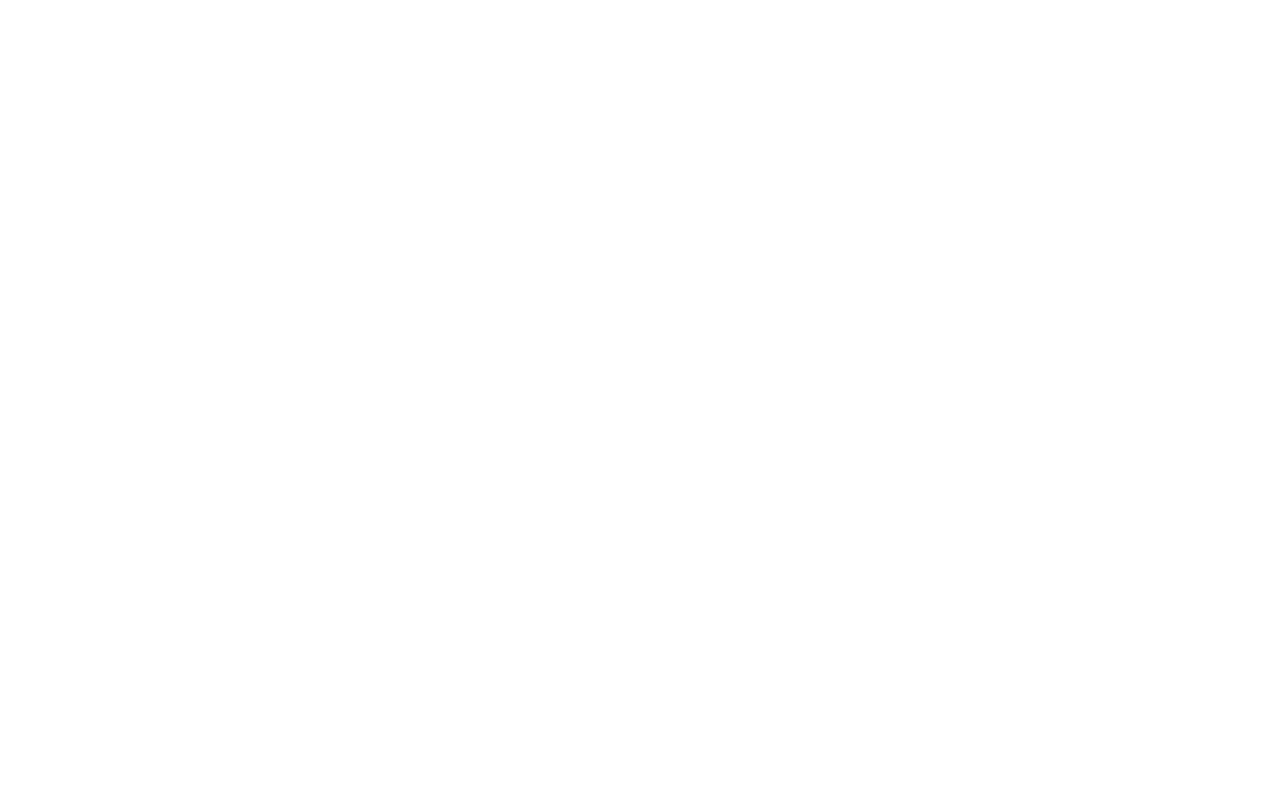
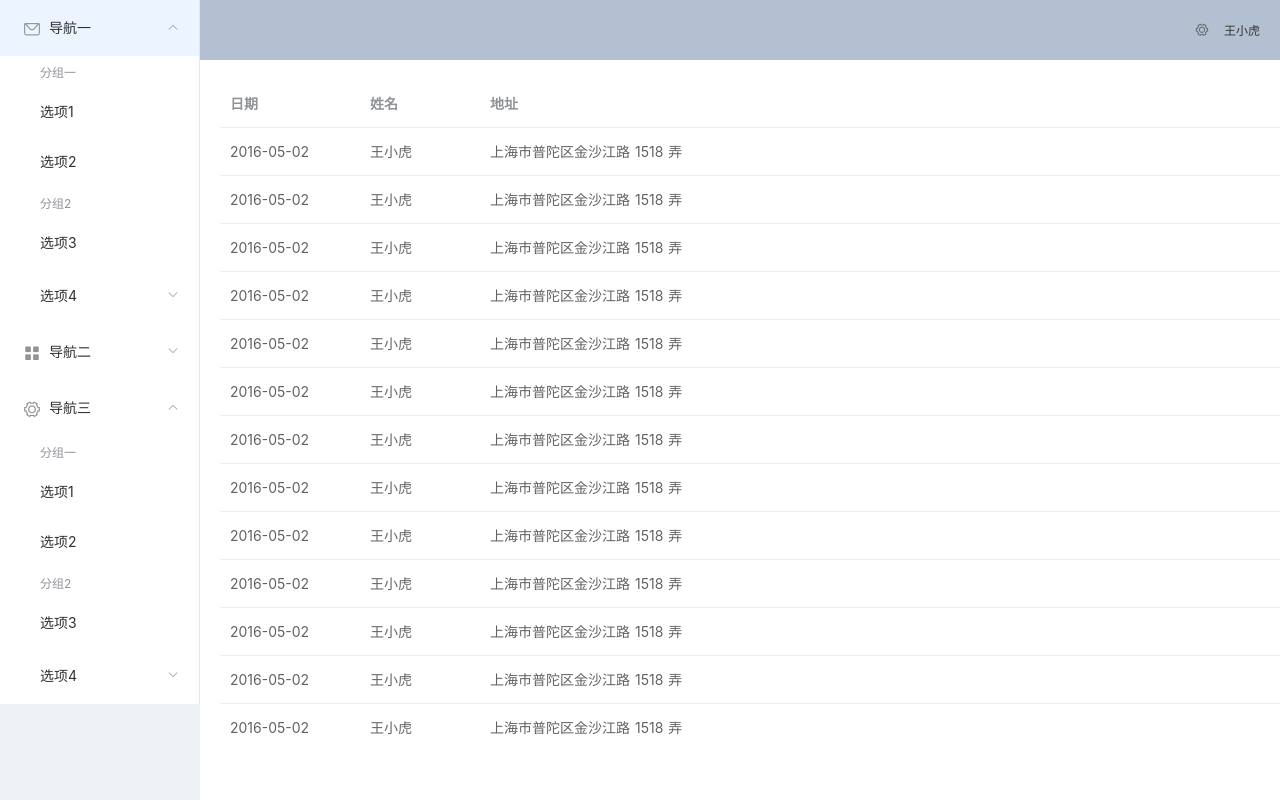
Before and after one commit to MShineRay/element-ui-builder, a Nuxt app: page / in a window 1280 px wide. Built offline with nearby package versions, Linux system fonts and the light colour scheme.

Commit message:
u--首页布局

```diff
--- /dev/null
+++ b/layouts/app-header.vue
@@ -0,0 +1,86 @@
+<template>
+  <el-header style="text-align: right; font-size: 12px">
+    <el-dropdown>
+      <i class="el-icon-setting" style="margin-right: 15px"></i>
+      <el-dropdown-menu slot="dropdown">
+        <el-dropdown-item>查看</el-dropdown-item>
+        <el-dropdown-item>新增</el-dropdown-item>
+        <el-dropdown-item>删除</el-dropdown-item>
+      </el-dropdown-menu>
+    </el-dropdown>
+    <span>王小虎</span>
+  </el-header>
+</template>
+
+<script>
+  export default {
+    data() {
+      const item = {
+        date: '2016-05-02',
+        name: '王小虎',
+        address: '上海市普陀区金沙江路 1518 弄'
+      };
+      return {
+        tableData: Array(20).fill(item)
+      }
+    }
+  };
+</script>
+
+<style>
+/*html {*/
+  /*font-family: 'Source Sans Pro', -apple-system, BlinkMacSystemFont, 'Segoe UI',*/
+    /*Roboto, 'Helvetica Neue', Arial, sans-serif;*/
+  /*font-size: 16px;*/
+  /*word-spacing: 1px;*/
+  /*-ms-text-size-adjust: 100%;*/
+  /*-webkit-text-size-adjust: 100%;*/
+  /*-moz-osx-font-smoothing: grayscale;*/
+  /*-webkit-font-smoothing: antialiased;*/
+  /*box-sizing: border-box;*/
+/*}*/
+
+/**,*/
+/**:before,*/
+/**:after {*/
+  /*box-sizing: border-box;*/
+  /*margin: 0;*/
+/*}*/
+/*.el-header {*/
+  /*background-color: #B3C0D1;*/
+  /*color: #333;*/
+  /*line-height: 60px;*/
+/*}*/
+
+/*.el-aside {*/
+  /*color: #333;*/
+/*}*/
+/*.button--green {*/
+  /*display: inline-block;*/
+  /*border-radius: 4px;*/
+  /*border: 1px solid #3b8070;*/
+  /*color: #3b8070;*/
+  /*text-decoration: none;*/
+  /*padding: 10px 30px;*/
+/*}*/
+
+/*.button--green:hover {*/
+  /*color: #fff;*/
+  /*background-color: #3b8070;*/
+/*}*/
+
+/*.button--grey {*/
+  /*display: inline-block;*/
+  /*border-radius: 4px;*/
+  /*border: 1px solid #35495e;*/
+  /*color: #35495e;*/
+  /*text-decoration: none;*/
+  /*padding: 10px 30px;*/
+  /*margin-left: 15px;*/
+/*}*/
+
+/*.button--grey:hover {*/
+  /*color: #fff;*/
+  /*background-color: #35495e;*/
+/*}*/
+</style>
--- /dev/null
+++ b/layouts/app-lefter.vue
@@ -0,0 +1,82 @@
+<template>
+  <el-aside class="app-lefter" width="200px" style="">
+    <el-scrollbar class="app-lefter__scrollbar">
+      <el-menu :default-openeds="['1', '3']">
+        <el-submenu index="1">
+          <template slot="title"><i class="el-icon-message"></i>导航一</template>
+          <el-menu-item-group>
+            <template slot="title">分组一</template>
+            <el-menu-item index="1-1">选项1</el-menu-item>
+            <el-menu-item index="1-2">选项2</el-menu-item>
+          </el-menu-item-group>
+          <el-menu-item-group title="分组2">
+            <el-menu-item index="1-3">选项3</el-menu-item>
+          </el-menu-item-group>
+          <el-submenu index="1-4">
+            <template slot="title">选项4</template>
+            <el-menu-item index="1-4-1">选项4-1</el-menu-item>
+          </el-submenu>
+        </el-submenu>
+        <el-submenu index="2">
+          <template slot="title"><i class="el-icon-menu"></i>导航二</template>
+          <el-menu-item-group>
+            <template slot="title">分组一</template>
+            <el-menu-item index="2-1">选项1</el-menu-item>
+            <el-menu-item index="2-2">选项2</el-menu-item>
+          </el-menu-item-group>
+          <el-menu-item-group title="分组2">
+            <el-menu-item index="2-3">选项3</el-menu-item>
+          </el-menu-item-group>
+          <el-submenu index="2-4">
+            <template slot="title">选项4</template>
+            <el-menu-item index="2-4-1">选项4-1</el-menu-item>
+          </el-submenu>
+        </el-submenu>
+        <el-submenu index="3">
+          <template slot="title"><i class="el-icon-setting"></i>导航三</template>
+          <el-menu-item-group>
+            <template slot="title">分组一</template>
+            <el-menu-item index="3-1">选项1</el-menu-item>
+            <el-menu-item index="3-2">选项2</el-menu-item>
+          </el-menu-item-group>
+          <el-menu-item-group title="分组2">
+            <el-menu-item index="3-3">选项3</el-menu-item>
+          </el-menu-item-group>
+          <el-submenu index="3-4">
+            <template slot="title">选项4</template>
+            <el-menu-item index="3-4-1">选项4-1</el-menu-item>
+          </el-submenu>
+        </el-submenu>
+      </el-menu>
+    </el-scrollbar>
+  </el-aside>
+
+</template>
+
+<script>
+  export default {
+    data() {
+      const item = {
+        date: '2016-05-02',
+        name: '王小虎',
+        address: '上海市普陀区金沙江路 1518 弄'
+      };
+      return {
+        tableData: Array(20).fill(item)
+      }
+    }
+  };
+</script>
+
+<style>
+  .app-lefter{
+    background-color: rgb(238, 241, 246)
+  }
+  .app-lefter .app-lefter__scrollbar {
+    height: calc(100%);
+  }
+
+  .app-lefter .app-lefter__scrollbar > .el-scrollbar__wrap {
+    overflow-x: hidden;
+  }
+</style>
--- a/layouts/default.vue
+++ b/layouts/default.vue
@@ -1,8 +1,28 @@
 <template>
-  <div>
-    <nuxt />
-  </div>
+  <el-container class="default__container" >
+    <app-lefter></app-lefter>
+    <el-container>
+      <app-header></app-header>
+      <el-main>
+        <el-scrollbar class="default_el-main-scrollbar">
+          <nuxt/>
+        </el-scrollbar>
+      </el-main>
+    </el-container>
+  </el-container>
 </template>
+
+<script>
+  import AppHeader from './app-header.vue'
+  import AppLefter from './app-lefter.vue'
+
+  export default {
+    components: {
+      AppHeader,
+      AppLefter
+    }
+  };
+</script>
 
 <style>
   html {
@@ -15,41 +35,60 @@
     -moz-osx-font-smoothing: grayscale;
     -webkit-font-smoothing: antialiased;
     box-sizing: border-box;
+    height: 100%;
+    margin: 0;
+    padding: 0;
+    background-color: #ffffff;
   }
 
-*,
-*:before,
-*:after {
-  box-sizing: border-box;
+  body {
+    height: 100%;
     margin: 0;
+    padding: 0;
   }
 
-.button--green {
-  display: inline-block;
-  border-radius: 4px;
-  border: 1px solid #3b8070;
-  color: #3b8070;
-  text-decoration: none;
-  padding: 10px 30px;
+  /**,*/
+  /**:before,*/
+  /**:after {*/
+  /*box-sizing: border-box;*/
+  /*margin: 0;*/
+  /*}*/
+
+  .default__container .el-header {
+    background-color: #B3C0D1;
+    color: #333;
+    line-height: 60px;
+    position: fixed;
+    right: 0;
+    left: 200px;
+    top: 0;
+    z-index: 1000;
   }
 
-.button--green:hover {
-  color: #fff;
-  background-color: #3b8070;
+  .default__container .el-aside {
+    color: #333;
+    position: fixed;
+    overflow: hidden;
+    top: 0;
+    bottom: 0;
+    left: 0;
   }
 
-.button--grey {
-  display: inline-block;
-  border-radius: 4px;
-  border: 1px solid #35495e;
-  color: #35495e;
-  text-decoration: none;
-  padding: 10px 30px;
-  margin-left: 15px;
+  .default__container .el-main {
+    position: absolute;
+    top: 60px;
+    left: 200px;
+    right: 0;
+    bottom: 0;
+    padding: 20px 0 0 20px;
+    height: calc(100% - 60px);
   }
 
-.button--grey:hover {
-  color: #fff;
-  background-color: #35495e;
+  .default__container .default_el-main-scrollbar {
+    height: calc(100% - 60px);
+  }
+
+  .default__container .default_el-main-scrollbar > .el-scrollbar__wrap {
+    overflow-x: hidden;
   }
 </style>
--- a/nuxt.config.js
+++ b/nuxt.config.js
@@ -62,14 +62,14 @@
     */
     extend(config, ctx) {
       // Run ESLint on save
-      if (ctx.isDev && ctx.isClient) {
-        config.module.rules.push({
-          enforce: 'pre',
-          test: /\.(js|vue)$/,
-          loader: 'eslint-loader',
-          exclude: /(node_modules)/
-        })
-      }
+      // if (ctx.isDev && ctx.isClient) {
+      //   config.module.rules.push({
+      //     enforce: 'pre',
+      //     test: /\.(js|vue)$/,
+      //     loader: 'eslint-loader',
+      //     exclude: /(node_modules)/
+      //   })
+      // }
     }
   }
 }
--- a/pages/index.vue
+++ b/pages/index.vue
@@ -1,11 +1,28 @@
 <template>
-  <section class="container"></section>
+    <el-table :data="tableData">
+      <el-table-column prop="date" label="日期" width="140">
+      </el-table-column>
+      <el-table-column prop="name" label="姓名" width="120">
+      </el-table-column>
+      <el-table-column prop="address" label="地址">
+      </el-table-column>
+    </el-table>
+
 </template>
 
 <script>
 
   export default {
-  components: {
+    components: {},
+    data() {
+      const item = {
+        date: '2016-05-02',
+        name: '王小虎',
+        address: '上海市普陀区金沙江路 1518 弄'
+      };
+      return {
+        tableData: Array(20).fill(item)
+      }
     }
   }
 </script>
--- /dev/null
+++ b/pages/test/index.vue
@@ -0,0 +1,46 @@
+<template>
+  <section class="container">
+    test
+  </section>
+</template>
+
+<script>
+
+export default {
+  components: {
+  }
+}
+</script>
+
+<style>
+.container {
+  margin: 0 auto;
+  min-height: 100vh;
+  display: flex;
+  justify-content: center;
+  align-items: center;
+  text-align: center;
+}
+
+.title {
+  font-family: 'Quicksand', 'Source Sans Pro', -apple-system, BlinkMacSystemFont,
+    'Segoe UI', Roboto, 'Helvetica Neue', Arial, sans-serif;
+  display: block;
+  font-weight: 300;
+  font-size: 100px;
+  color: #35495e;
+  letter-spacing: 1px;
+}
+
+.subtitle {
+  font-weight: 300;
+  font-size: 42px;
+  color: #526488;
+  word-spacing: 5px;
+  padding-bottom: 15px;
+}
+
+.links {
+  padding-top: 15px;
+}
+</style>
```
Lines whose indentation alone changed are shown as unchanged.
